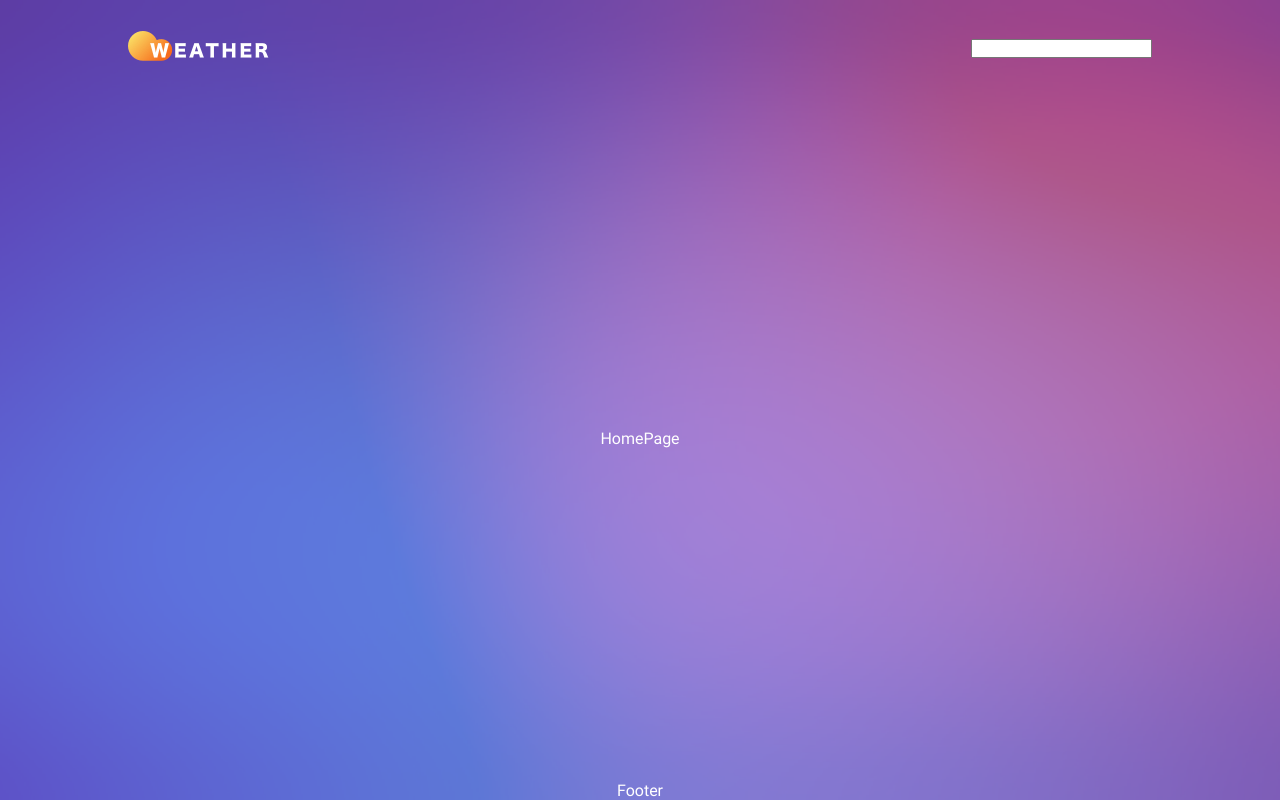
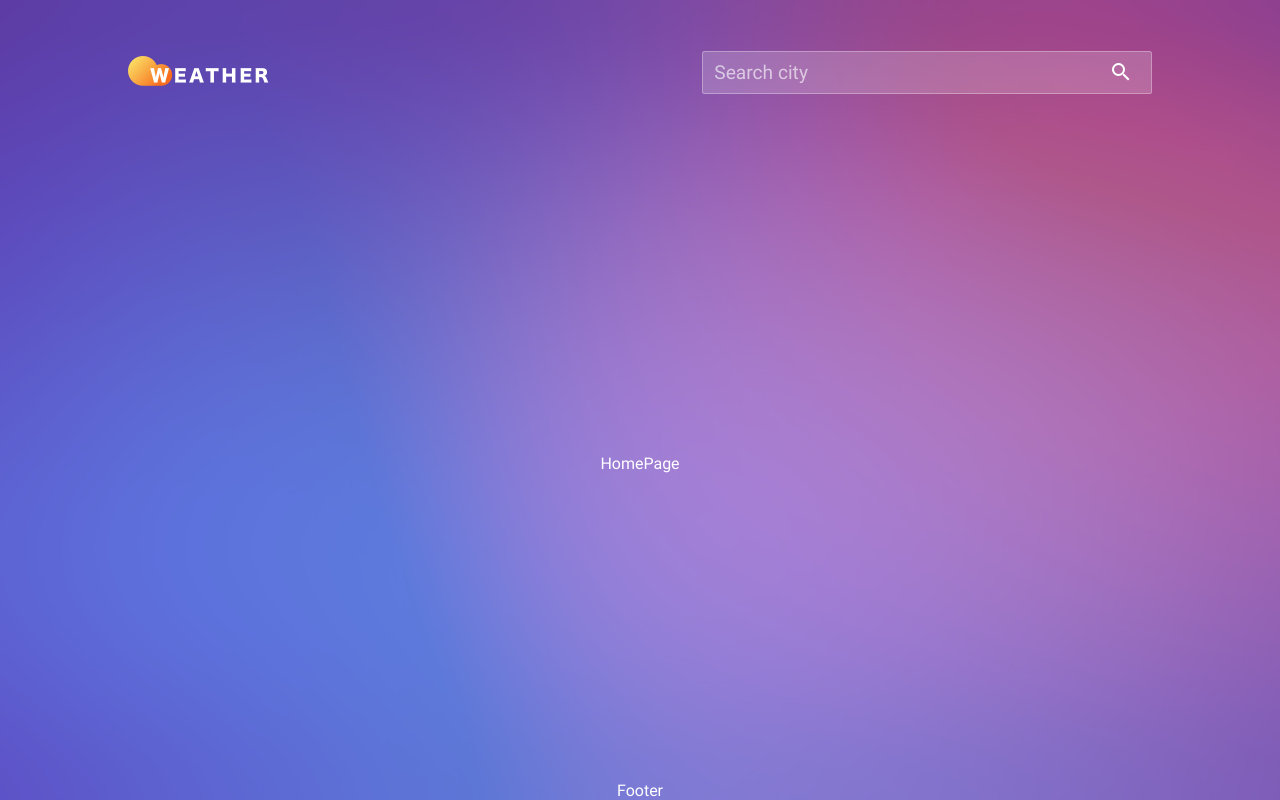
Before and after one commit to HemarajKS/weather-assessment, a React (Create React App) app: page / in a window 1280 px wide. Built offline with nearby package versions, Linux system fonts and the light colour scheme.

Commit message:
first commit

```diff
--- a/src/components/header/header.css
+++ b/src/components/header/header.css
@@ -1,8 +1,62 @@
 .header {
     display: flex;
-    gap: 20px;
     align-items: center;
     justify-content: space-between;
+    padding: 5% 0;
     width: 100%;
-    padding: 3% 0;
+    gap: 20px;
 }
+
+.headerSearchSubmit {
+    background: none;
+    border: none;
+    outline: none;
+}
+
+.headerSearch {
+    width: 100%;
+    max-width: 450px;
+    height: 100%;
+    position: relative;
+}
+
+.headerSearchIcon {
+    position: absolute;
+    cursor: pointer;
+    top: 28%;
+    right: 5%;
+}
+
+.headerSearchInput {
+    border: 0.8px solid #ffffff4e;
+    background: var(--grey);
+    font-size: 120%;
+    outline: none;
+    padding: 2% 2.5%;
+    width: 100%;
+    border-radius: 2.5px;
+    letter-spacing: 0;
+    line-height: 19px;
+}
+
+.headerSearchInput::placeholder {
+    color: #ffffff9e;
+    letter-spacing: 0;
+    line-height: 19px;
+}
+
+.headerSearchInput:-ms-input-placeholder {
+    color: #ffffff9e;
+    letter-spacing: 0;
+    line-height: 19px;
+}
+
+.headerSearchInput::-ms-input-placeholder {
+    color: #ffffff9e;
+    letter-spacing: 0;
+    line-height: 19px;
+}
+
+.headerLogo {
+    cursor: pointer;
+}
--- a/src/components/header/header.tsx
+++ b/src/components/header/header.tsx
@@ -7,9 +7,20 @@ const Header = () => {
       <div className="headerLogo">
         <img src={require('../../assets/images/logo_web.png')} alt="Logo" />
       </div>
-      <div className="headerSearch">
-        <input type="text" className="headerSearchInput" />
-      </div>
+      <form className="headerSearch">
+        <input
+          type="text"
+          className="headerSearchInput"
+          placeholder="Search city"
+        />
+        <button className="headerSearchSubmit">
+          <img
+            src={require('../../assets/icons/icon_search_white.png')}
+            alt="Search"
+            className="headerSearchIcon"
+          />
+        </button>
+      </form>
     </div>
   )
 }
```
